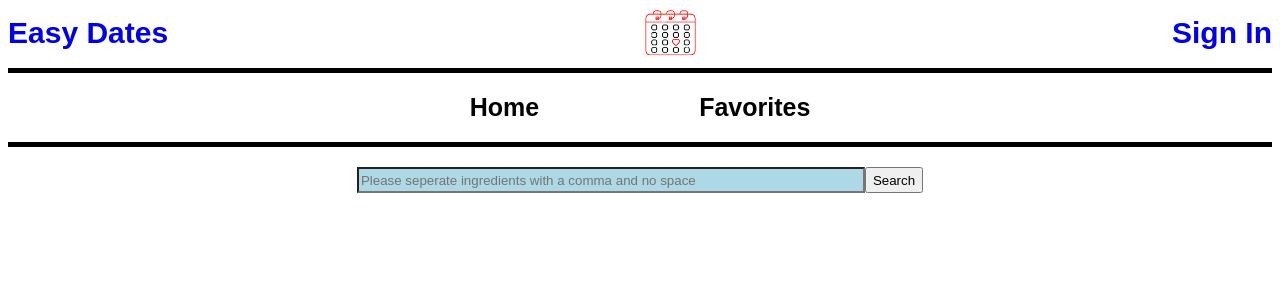
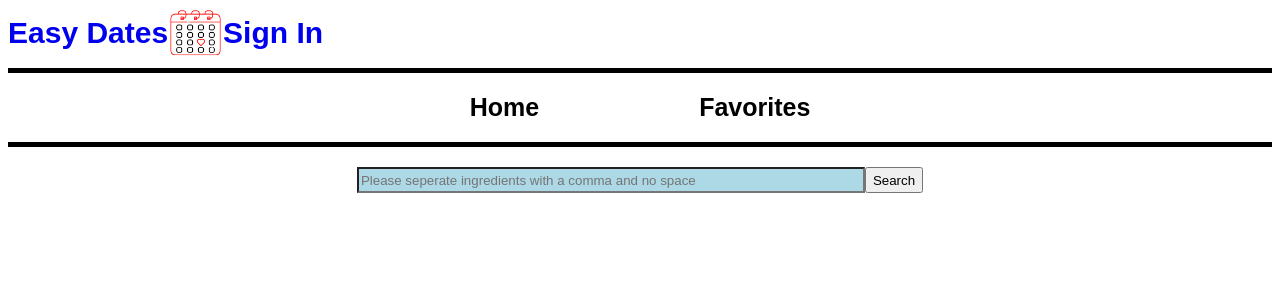
Before and after one commit to vvinusan/BootcampFinalProject, a React (Create React App) app in the folder frontend/: page / in a window 1280 px wide. Shown: the top 300 px of the page. Built offline with nearby package versions, Linux system fonts and the light colour scheme; no server answers.

Commit message:
auth bugfixes

```diff
--- a/frontend/package.json
+++ b/frontend/package.json
@@ -2,15 +2,16 @@
 	"name": "frontend",
 	"version": "0.1.0",
 	"private": true,
-	"proxy": "http://localhost:4000",
+	"proxy": "http://localhost:3000",
 	"dependencies": {
+		"@auth0/auth0-react": "^2.0.1",
 		"@testing-library/jest-dom": "^5.16.5",
 		"@testing-library/react": "^13.4.0",
 		"@testing-library/user-event": "^13.5.0",
 		"react": "^18.2.0",
 		"react-dom": "^18.2.0",
 		"react-router-dom": "^6.9.0",
-		"react-scripts": "^2.1.3",
+		"react-scripts": "^2.1.8",
 		"styled-components": "^5.3.9",
 		"web-vitals": "^2.1.4"
 	},
--- a/frontend/src/Components/Header.js
+++ b/frontend/src/Components/Header.js
@@ -28,7 +28,7 @@ const HomeLink = styled.div`
 	text-decoration: none;
 	color: black;
 	display: flex;
-	justify-content: space-between;
+	justify-content: start;
 	align-items: center;
 `;
 
--- a/frontend/src/index.js
+++ b/frontend/src/index.js
@@ -1,16 +1,22 @@
-import React from "react";
 import ReactDOM from "react-dom/client";
+
 import App from "./Components/App";
 import reportWebVitals from "./reportWebVitals";
+import { Auth0Provider } from "@auth0/auth0-react";
+import React from "react";
+
+const domain = process.env.REACT_APP_AUTH0_DOMAIN;
+const clientId = process.env.REACT_APP_AUTH0_CLIENT_ID;
 
 const root = ReactDOM.createRoot(document.getElementById("root"));
 root.render(
-	<React.StrictMode>
+	<Auth0Provider
+		domain={domain}
+		clientId={clientId}
+		redirectUri={window.location.origin}
+	>
 		<App />
-	</React.StrictMode>
+	</Auth0Provider>
 );
 
-// If you want to start measuring performance in your app, pass a function
-// to log results (for example: reportWebVitals(console.log))
-// or send to an analytics endpoint. Learn more: https://bit.ly/CRA-vitals
 reportWebVitals();
```
Also changed, not shown: 2 other files (tests, documents, lock files or other folders).
